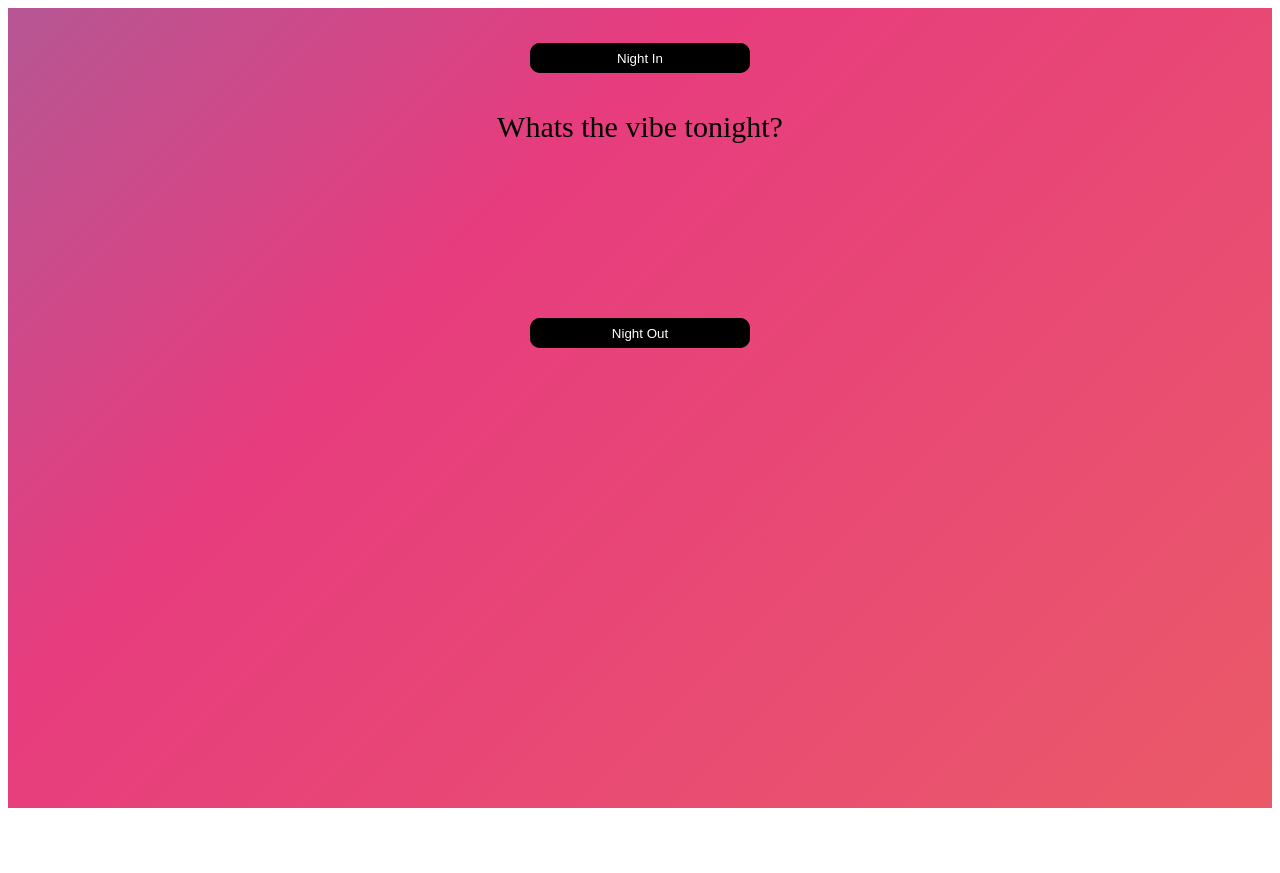
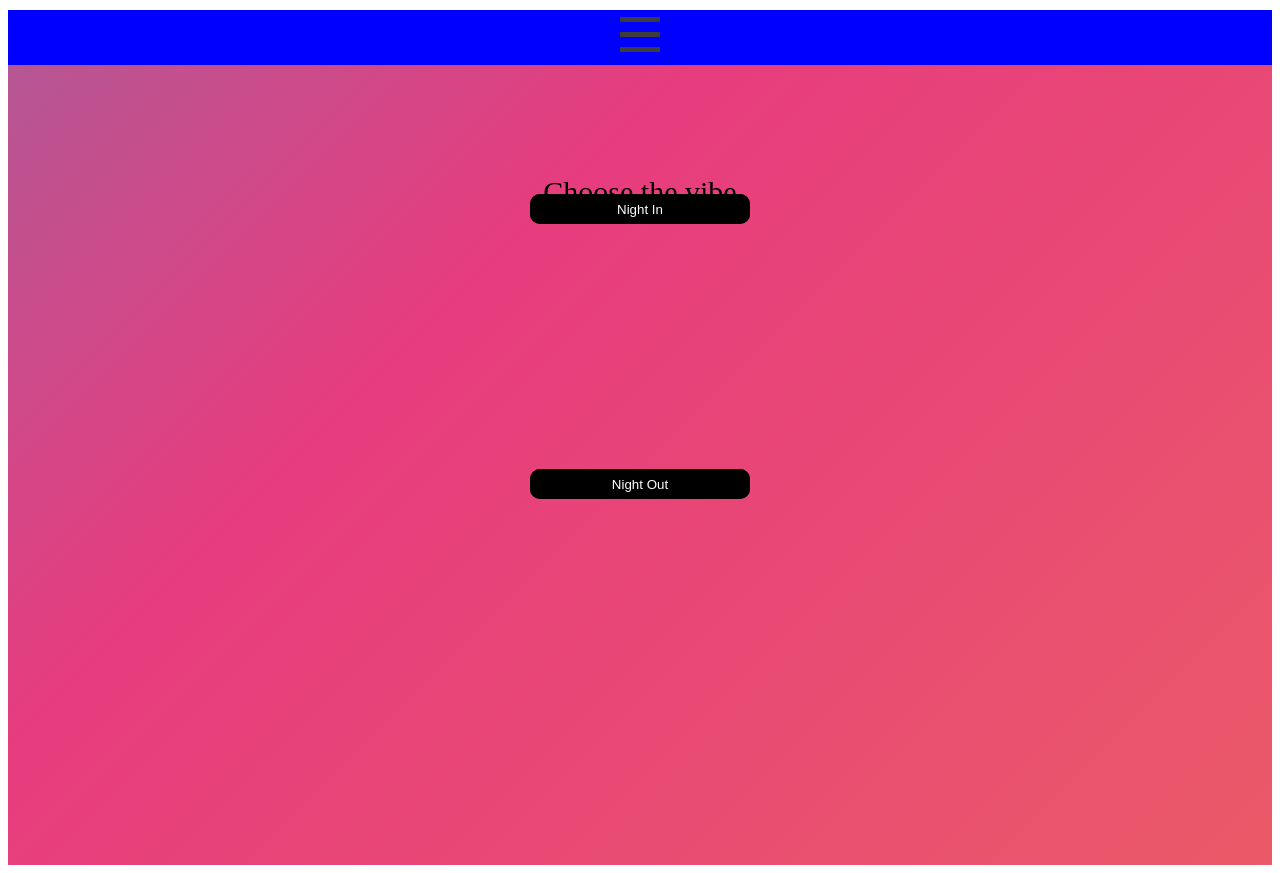
Before and after one commit to RakinBhuiyan1997/NightIn-NightOut, a React (Create React App) app in the folder frontend/: page /selection in a window 1280 px wide. Before the commit the page ends 816 px from the top, so only its background shows below. Built offline with nearby package versions, Linux system fonts and the light colour scheme.

Commit message:
Creating user interaction components

```diff
--- a/frontend/src/App.js
+++ b/frontend/src/App.js
@@ -12,11 +12,13 @@ import Games from "./Components/Games";
 import CreateSelection from "./Components/CreateSelection";
 import CreateDrink from "./Components/CreateDrink";
 import CreateGame from "./Components/CreateGame";
-import Profile from "./Components/Profile";
+import Profile from "./Components/UserInteraction/Profile";
+import Header from "./Components/Header";
 
 function App() {
   return (
     <Router>
+      <Header />
       <Routes>
         <Route path="/" element={<HomePage />} />
         <Route path="/signin" element={<SignIn />} />
@@ -30,7 +32,8 @@ function App() {
         <Route path="/nightin/create" element={<CreateSelection />} />
         <Route path="/nightin/create/drink" element={<CreateDrink />} />
         <Route path="/nightin/create/game" element={<CreateGame />} />
-        <Route path="/profile" elemen={<Profile />} />
+        <Route path="/profile" element={<Profile />} />
+        <Route path="/users" />
       </Routes>
     </Router>
   );
--- /dev/null
+++ b/frontend/src/Components/CssFiles/Header.css
@@ -0,0 +1,93 @@
+.p-menu1 {
+  height: 100%;
+}
+
+/* Hamburger */
+.hamburger1 {
+  height: 45px;
+  margin: 10px;
+  display: -ms-grid;
+  display: grid;
+  grid-template-rows: repeat(3, 1fr);
+  justify-items: center;
+  z-index: 120;
+}
+
+.hamburger1 div {
+  background-color: rgb(61, 61, 61);
+  position: relative;
+  width: 40px;
+  height: 5px;
+  margin-top: 7px;
+  -webkit-transition: all 0.2s ease-in-out;
+  transition: all 0.2s ease-in-out;
+}
+
+#toggle1 {
+  display: none;
+}
+
+#toggle1:checked + .hamburger1 .top {
+  -webkit-transform: rotate(-45deg);
+  transform: rotate(-45deg);
+  margin-top: 22.5px;
+}
+
+#toggle1:checked + .hamburger1 .meat {
+  -webkit-transform: rotate(45deg);
+  transform: rotate(45deg);
+  margin-top: -5px;
+}
+
+#toggle1:checked + .hamburger1 .bottom {
+  -webkit-transform: scale(0);
+  transform: scale(0);
+}
+
+#toggle1:checked ~ .menu1 {
+  height: 200px;
+}
+
+/* Menu */
+.menu1 {
+  width: 100%;
+  background-color: #02173f;
+  margin: 0;
+  display: -ms-grid;
+  display: grid;
+  grid-template-rows: 1fr repeat(4, 0.5fr);
+  grid-row-gap: 25px;
+  padding: 0;
+  list-style: none;
+  clear: both;
+  width: auto;
+  text-align: center;
+  height: 0px;
+  overflow: hidden;
+  transition: height 0.4s ease;
+  z-index: 120;
+  -webkit-transition: all 0.3s ease;
+  transition: all 0.3s ease;
+}
+
+.menu1 a:first-child {
+  margin-top: 40px;
+}
+
+.menu1 a:last-child {
+  margin-bottom: 40px;
+}
+
+.link1 {
+  width: 100%;
+  margin: 0;
+  padding: 10px 0;
+  font: 700 20px "Oswald", sans-serif;
+}
+
+.link1:hover {
+  background-color: #fff;
+  color: rgb(61, 61, 61);
+  -webkit-transition: all 0.3s ease;
+  transition: all 0.3s ease;
+}
--- /dev/null
+++ b/frontend/src/Components/Header.js
@@ -0,0 +1,56 @@
+import React, { useContext } from "react";
+import styled from "styled-components";
+import { NightContext } from "./NightContext";
+import { CgProfile } from "react-icons/cg";
+import "./CssFiles/Header.css";
+import { useNavigate } from "react-router-dom";
+
+const Header = () => {
+  const { currentUser } = useContext(NightContext);
+  console.log(currentUser);
+  let navigate = useNavigate();
+
+  const handleClick = (e) => {
+    e.preventDefault();
+    navigate("/profile");
+  };
+
+  const handleNavigate = (e) => {
+    e.preventDefault();
+    navigate("/users");
+  };
+  return (
+    <Container>
+      <section className="p-menu1">
+        <nav id="navbar" className="navigation" role="navigation">
+          <input id="toggle1" type="checkbox" />
+          <label className="hamburger1" for="toggle1">
+            <div className="top"></div>
+            <div className="meat"></div>
+            <div className="bottom"></div>
+          </label>
+
+          <nav className="menu1">
+            <CgProfile
+              size={40}
+              color={"white"}
+              className="link1"
+              onClick={handleClick}
+            />
+
+            <Button onClick={handleNavigate} className="link1">
+              Other Users on app!
+            </Button>
+          </nav>
+        </nav>
+      </section>
+    </Container>
+  );
+};
+
+const Container = styled.div`
+  background-color: blue;
+`;
+const Button = styled.button``;
+
+export default Header;
--- a/frontend/src/Components/Profile.js
+++ /dev/null
@@ -1,9 +0,0 @@
-import React, { useContext } from "react";
-import styled from "styled-components";
-import { NightContext } from "./NightContext";
-
-const Profile = () => {
-  const { currentUser } = useContext(NightContext);
-};
-
-export default Profile;
--- a/frontend/src/Components/Selection.js
+++ b/frontend/src/Components/Selection.js
@@ -2,12 +2,13 @@ import React, { useContext, useState } from "react";
 import styled from "styled-components";
 import { NightContext } from "./NightContext";
 import { Link } from "react-router-dom";
+import Header from "./Header";
 const Selection = () => {
   const { currentUser } = useContext(NightContext);
 
   return (
     <Container>
-      <Question>Whats the vibe tonight?</Question>
+      <Question>Choose the vibe</Question>
       <StyledLink to="/nightin">
         <Button>Night In</Button>
       </StyledLink>
@@ -113,7 +114,7 @@ const Button = styled.button`
 const Question = styled.p`
   font-size: 30px;
   text-align: center;
-  position: absolute;
+  position: relative;
   top: 10%;
 `;
 
--- a/frontend/src/Components/SignUp.js
+++ b/frontend/src/Components/SignUp.js
@@ -23,7 +23,7 @@ const SignUp = () => {
     console.log(response);
     setCurrentUser(response.data);
 
-    // navigate("/selection");
+    navigate("/selection");
   };
   console.log(addUser);
   console.log(currentUser);
--- a/frontend/src/Components/UserInteraction/Profile.js
+++ b/frontend/src/Components/UserInteraction/Profile.js
@@ -1,2 +1,64 @@
-import React from "react";
+import React, { useContext } from "react";
 import styled from "styled-components";
+import { NightContext } from "../NightContext";
+import { useNavigate } from "react-router-dom";
+const Profile = () => {
+  const { currentUser } = useContext(NightContext);
+  let navigate = useNavigate();
+
+  const goToUsers = (e) => {
+    e.preventDefault();
+    navigate("/users");
+  };
+
+  const goToGames = (e) => {
+    e.preventDefault();
+    navigate("/nightin/games");
+  };
+
+  const goToSelection = (e) => {
+    e.preventDefault(navigate("/selection"));
+  };
+
+  return (
+    <Container>
+      <h1>Hey {currentUser.firstName}, here are your deets</h1>
+      <Box>
+        <p>
+          Friends:{" "}
+          {currentUser.friends.length > 1 ? (
+            currentUser.friends.map((val) => {
+              return val;
+            })
+          ) : (
+            <button onClick={goToUsers}>Go add some friends on the app!</button>
+          )}
+        </p>
+        <p>Email: {currentUser.email}</p>
+        <p>
+          Favorite Drinks:{" "}
+          {currentUser.favoriteDrinks.length > 1
+            ? currentUser.favoriteDrinks.map((val) => {
+                return val;
+              })
+            : "Check out the drinks and add them to your favorites!"}
+        </p>
+        <p>
+          Favorite Games:{" "}
+          {currentUser.favoriteGames.length > 1 ? (
+            currentUser.favoriteGames.map((val) => {
+              return val;
+            })
+          ) : (
+            <button onClick={goToGames}>Check out the games!</button>
+          )}
+        </p>
+        <button onClick={goToSelection}>Back to homepage</button>
+      </Box>
+    </Container>
+  );
+};
+
+const Container = styled.div``;
+const Box = styled.div``;
+export default Profile;
```
